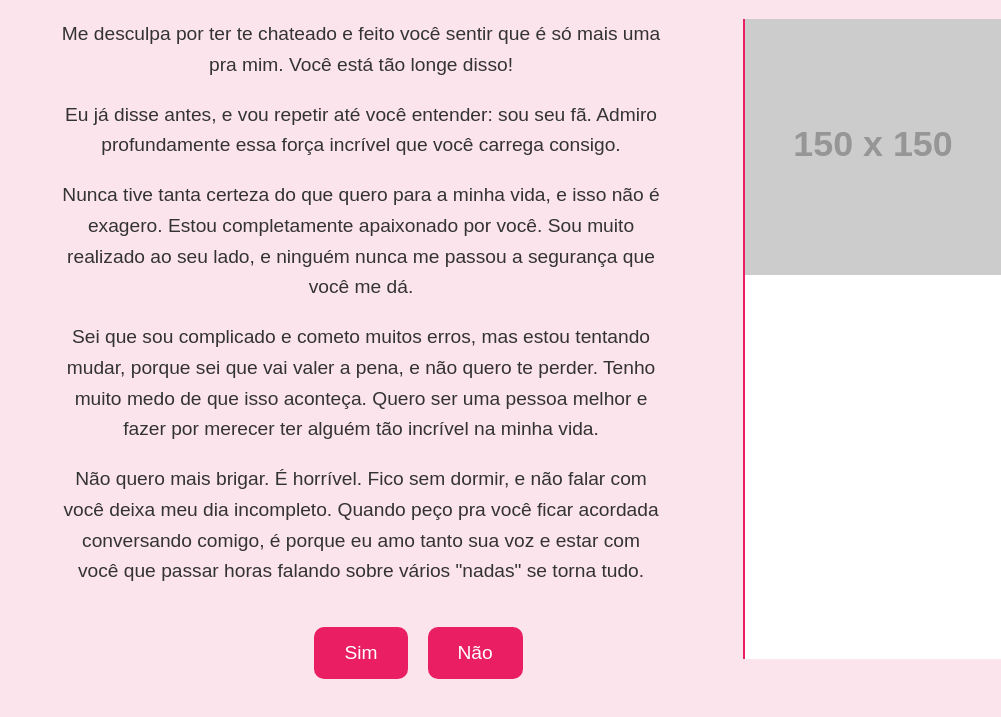
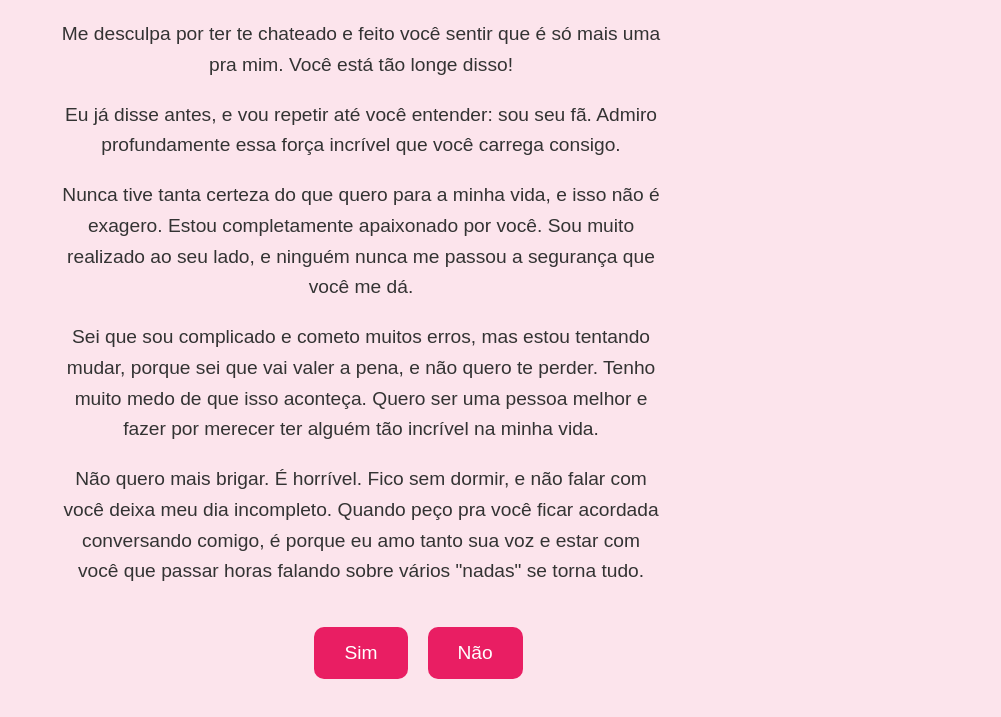
Before and after one commit to DRACARYSK7/minhapitaia, a plain HTML site: page index.html in a window 1280 px wide. Shown: the part 61-778 px from the top of the page, without its empty margins (279-1280 px from the left). Drawn offline with Linux system fonts and the light colour scheme; placeholder pictures from the web are drawn by us.

Commit message:
Update index.html

```diff
--- a/index.html
+++ b/index.html
@@ -41,27 +41,6 @@
     #no {
       position: absolute;
     }
-    .carousel {
-      position: fixed;
-      top: 10%;
-      right: 0;
-      width: 20%;
-      height: 80%;
-      overflow: hidden;
-      background-color: #fff;
-      border-left: 2px solid #e91e63;
-    }
-    .carousel img {
-      width: 100%;
-      display: block;
-      animation: slide 10s linear infinite;
-    }
-    @keyframes slide {
-      0%, 20% { transform: translateY(0); }
-      25%, 45% { transform: translateY(-100%); }
-      50%, 70% { transform: translateY(-200%); }
-      75%, 100% { transform: translateY(0); }
-    }
   </style>
 </head>
 <body>
@@ -76,12 +55,6 @@
   <div class="buttons">
     <a href="#" class="button" id="yes">Sim</a>
     <a href="#" class="button" id="no">Não</a>
-  </div>
-  <div class="carousel">
-    <!-- Substitua as URLs abaixo por links de imagens -->
-    <img src="https://via.placeholder.com/150" alt="Imagem 1">
-    <img src="https://via.placeholder.com/150" alt="Imagem 2">
-    <img src="https://via.placeholder.com/150" alt="Imagem 3">
   </div>
   <script>
     document.getElementById('yes').addEventListener('click', function() {
```
